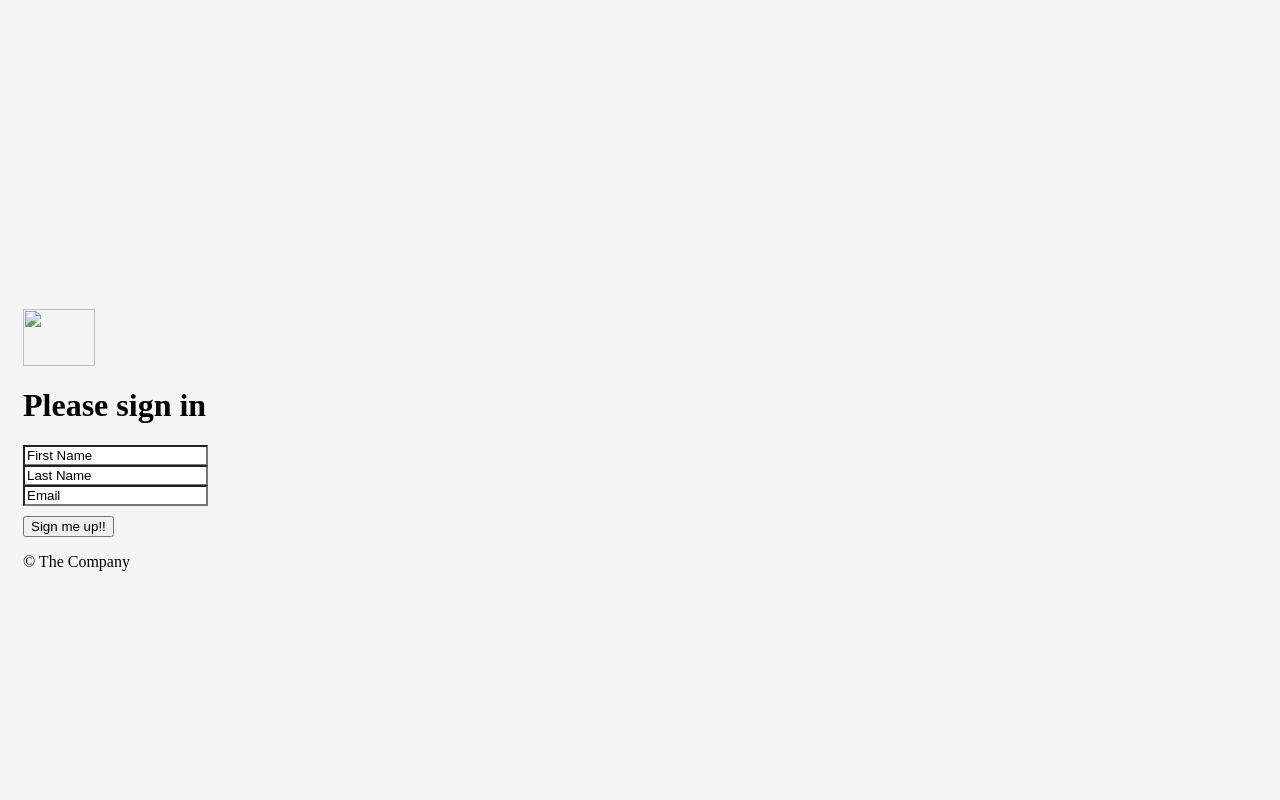
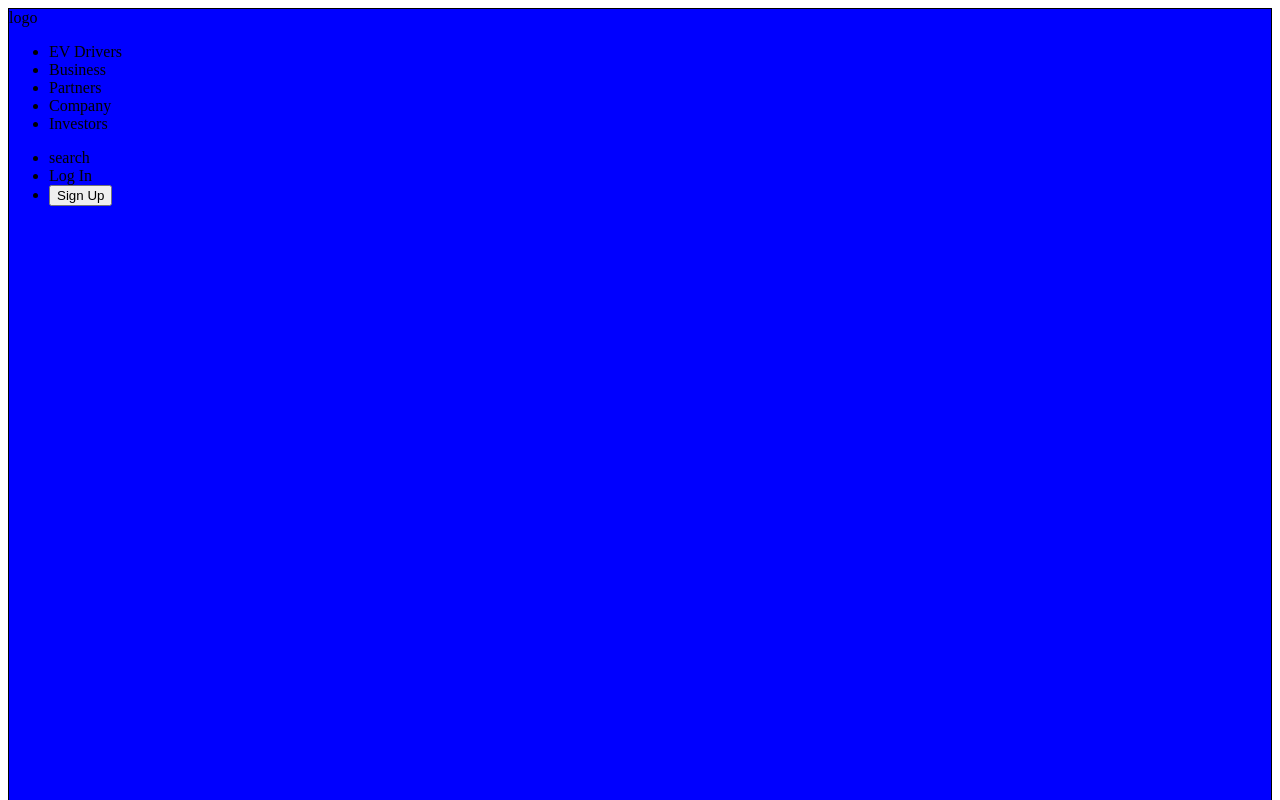
Before and after one commit to piyushmohanta9/Charge, a website: page index.html in a window 1280 px wide. Shown: the top 800 px of the page. Drawn offline with Linux system fonts and the light colour scheme.

Commit message:
added navigation pane

```diff
--- a/index.html
+++ b/index.html
@@ -1,34 +1,49 @@
-<link rel="manifest" href="/docs/5.3/assets/img/favicons/manifest.json">
-<link rel="mask-icon" href="/docs/5.3/assets/img/favicons/safari-pinned-tab.svg" color="#712cf9">
-<link rel="icon" href="/docs/5.3/assets/img/favicons/favicon.ico">
-<meta name="theme-color" content="#712cf9">
-<link rel="stylesheet" href="css/styles.css">
+<!DOCTYPE html>
+<html lang="en">
+<head>
+  <meta charset="UTF-8">
+  <meta name="viewport" content="width=device-width, initial-scale=1.0">
+  <link rel="stylesheet" href="./public/css/styles.css">
+  <title>Charge-Q</title>
+</head>
+<body>
+  <header>
+
+    <!--Area for Navigation Pane-->
+    <div>
+      <!--Logo Placeholder-->
+      <div>
+        logo
+      </div>
+      <!--Area for Navigation Pane-->
+      <div>
+        <nav>
+          <ul>
+            <li>EV Drivers</li>
+            <li>Business</li>
+            <li>Partners</li>
+            <li>Company</li>
+            <li>Investors</li>
+          </ul>
+        </nav>
+      </div>
+      <div>
+        <nav>
+          <ul>
+            <li>search</li>
+            <li>Log In</li>
+            <li>
+              <input type="button" value="Sign Up">
+            </li>
+          </ul>
+        </nav>
+      </div>
+    </div>
 
 
-    <!-- Custom styles for this template -->
-
-  </head>
-  <body class="text-center">
-
-<main class="form-signin w-100 m-auto">
-  <form method="post" action="/">
-    <img class="mb-4" src="images\pngtree.png" alt="" width="72" height="57">
-    <h1 class="h3 mb-3 fw-normal">Please sign in</h1>
-    <div class="form-floating">
-      <input type="text" name="fName" class="form-control top"  value="First Name" required>
-    </div>
-    <div class="form-floating">
-      <input type="text" name="lName" class="form-control mid"  value="Last Name" required>
-    </div>
-    <div class="form-floating">
-      <input type="email" name="email" class="form-control bottom"  value="Email" required>
-    </div>
-    <button class="w-100 btn btn-lg btn-primary" type="submit">Sign me up!!</button>
-    <p class="mt-5 mb-3 text-body-secondary">&copy; The Company</p>
-  </form>
-</main>
-
-
-
-  </body>
+  </header>
+  <section></section>
+  <section></section>
+  <footer></footer>
+</body>
 </html>
--- a/public/css/styles.css
+++ b/public/css/styles.css
@@ -1,38 +1,17 @@
-html,
-body {
-  height: 100%;
+header {
+  background-color: blue;
+  height: 100vh;
+  border: 1px solid black;
 }
 
-body {
-  display: flex;
-  align-items: center;
-  padding-top: 40px;
-  padding-bottom: 40px;
-  background-color: #f5f5f5;
+section {
+  background-color: yellow;
+  height: 500px;
+  border: 1px solid black;
 }
 
-.form-signin {
-  max-width: 330px;
-  padding: 15px;
+footer {
+  background-color: green;
+  height: 500px;
+  border: 1px solid black;
 }
-
-.form-signin .form-floating:focus-within {
-  z-index: 2;
-}
-
-.top {
-  margin-bottom: -1px;
-  border-bottom-right-radius: 0;
-  border-bottom-left-radius: 0;
-}
-
-.bottom {
-  margin-bottom: 10px;
-  border-top-left-radius: 0;
-  border-top-right-radius: 0;
-}
-
-.mid {
-  border-radius: 0;
-  margin-bottom: -1px;
-}
```
